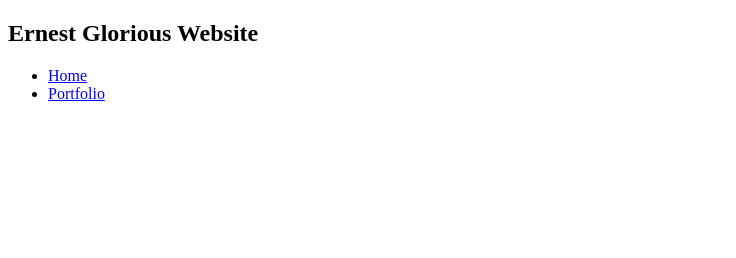
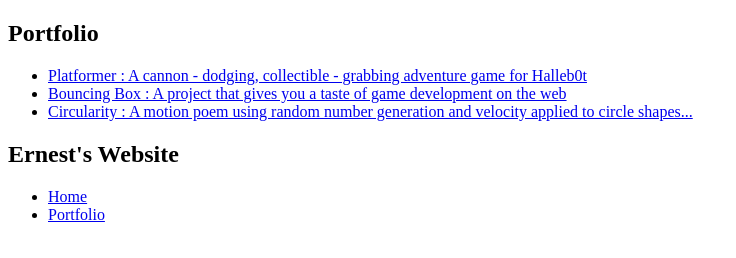
Before and after one commit to LILERNEST/LILERNEST.github.io, a plain HTML site: page portfolio.html in a window 1280 px wide. Shown: the whole page, without its empty margins (0-736 px from the left). Drawn offline with Linux system fonts and the light colour scheme; animation ran at ten frames a second.

Commit message:
<message about commit>

```diff
--- a/portfolio.html
+++ b/portfolio.html
@@ -1,13 +1,106 @@
 <!DOCTYPE HTML>
 <html>
     <head>
-       <title> Ernest Amazing Website</title>
+      <title> Ernest Amazing Website
+        <style type="text/css">
+          body {
+              background: rgb(0, 100, 109);
+              color: rgb(45, 45, 45);
+              padding: 10px;
+              font-family: arial;
+          }
+          header {
+              font-size: 1.5em;
+              font-weight: bold;
+          }
+
+          #all-contents {
+              max-width: 800px;
+              margin: auto;
+          }
+
+          /* navigation menu */
+          nav {
+              background: rgb(239, 80, 41);
+              margin: 0 auto;
+              display: flex;
+              padding: 10px;
+          }
+          h1 {
+              display: flex;
+              align-items: center;
+              color: rgb(25, 102, 44);
+              flex: 1;
+          }
+          #nav-ul {
+              list-style-image: none;
+          }
+          .nav-li {
+              display: inline-block;
+              padding: 0 10px;
+          }
+          .nav-a {
+              text-decoration: none;
+              color: #fff;
+          }
+
+          /* main container area beneath menu */
+          main {
+              background: rgb(7, 41, 24);
+              display: flex;
+          }
+          .content {
+                     /* portfolio styles */
+         .content h1 {
+             color: black;
+         }
+
+         #portfolio {
+             list-style-type: none;
+             padding-left: 0;
+         }
+
+         #portfolio li {
+             background: rgb(133, 21, 21);
+             padding: 10px;
+             border-radius: 10px;
+             margin-bottom: 10px;
+         }
+
+         #portfolio li:hover {
+             background: rgb(146, 45, 45);
+         }
+
+         #portfolio a {
+             text-decoration: none;
+             color: #9c5050;
+         }
+              flex: 1;
+              padding: 15px;
+
+          }
+      </style>
+      </title>
+
     </head>
 
     <body>
       <div id="all-contents">
         <nav>
-            <h1>Ernest Glorious Website</h1>
+          <nav>
+            <!-- Nav stuff here...-->
+        </nav>
+        <main>
+            <div class="content">
+                <h1>Portfolio</h1>
+                <ul id="portfolio">
+                  <li><a href="projects/platformer/">Platformer : A cannon - dodging, collectible - grabbing adventure game for Halleb0t</a></li>
+    <li><a href="projects/bouncing-box/">Bouncing Box : A project that gives you a taste of game development on the web </a></li>
+    <li><a href="projects/circularity/">Circularity : A motion poem using random number generation and velocity applied to circle shapes...</a></li>
+                </ul>
+            </div>
+        </main>
+          <h1>Ernest's Website</h1>
           <ul id="nav-ul">
              <li class="nav-li">
              <a class="nav-a" href="index.html">Home</a>
@@ -15,8 +108,10 @@
            <li class="nav-li">
              <a class="nav-a" href="portfolio.html">Portfolio</a>
            </li>
+          </li>
         </ul>
     </nav>
 </div>
+ </div>
     </body>
 </html>
--- a/projects/platformer/js/init/collectable.js
+++ b/projects/platformer/js/init/collectable.js
@@ -37,10 +37,10 @@
         // ALL YOUR CODE GOES BELOW HERE ///////////////////////////////////////
 
         // example:
-        createCollectable(type.steve, 200, 170, 6, 0.7);
+        createCollectable(type.db, 200, 170, 6, 0.7);
         createCollectable(type.steve, 200, 120, 6, 10);
         createCollectable(type.steve, 500, 170, 6, 0.7);
-
+        createCollectable(type.max, 200, 170, 6, 0.7);
 
         // ALL YOUR CODE GOES ABOVE HERE ///////////////////////////////////////
         ////////////////////////////////////////////////////////////////////////
```
Also changed, not shown: projects/platformer/js/init/platform.js (+5 -5 lines), 1 other file. Lines whose indentation alone changed are shown as unchanged.
